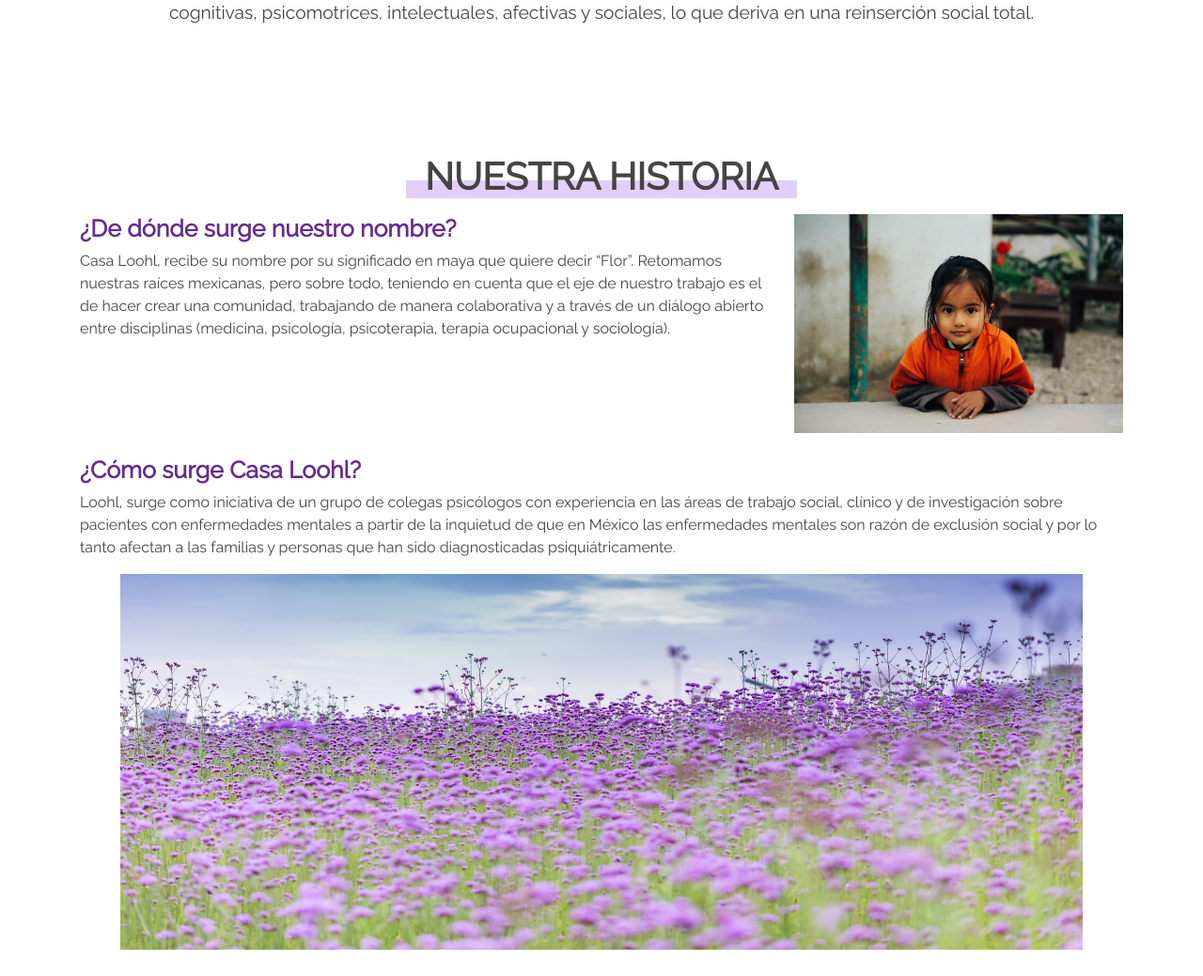
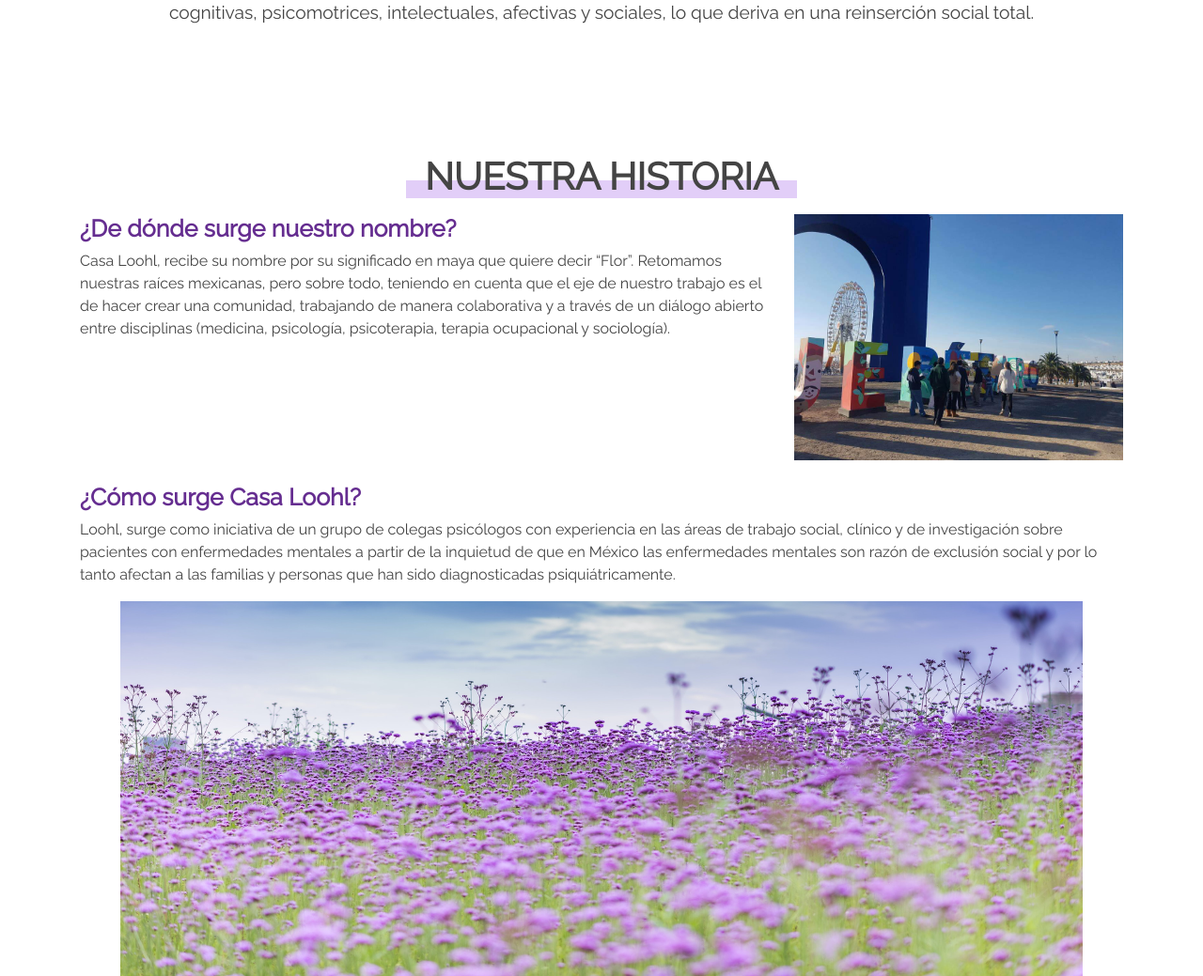
Before and after one commit to Taro-IT/Espresso, a Laravel app: page /quienes-somos in a window 1280 px wide. Shown: the part 1290-2329 px from the top of the page at 94% size. Run offline with Laravel 8, Linux system fonts and the light colour scheme; data comes from the database, SQL or seed files in the repository; data that the repository does not hold is empty; some libraries are stand-ins or nearby versions.

Commit message:
fix: replace and delete test img

```diff
--- a/resources/views/about_us.blade.php
+++ b/resources/views/about_us.blade.php
@@ -101,7 +101,7 @@
                         sociología).</p>
                 </div>
                 <div class="col-md-4" data-aos="fade-left" data-aos-delay="500">
-                    <img class="d-block img-fluid" src="/about_us/test_image_2.jpg" alt="image-girl">
+                    <img class="d-block img-fluid" src="{{asset('images/about_us.jpg')}}" alt="Pacientes frente a letrero de Querétaro">
                 </div>
             </div>
             <br>
```
Also changed, not shown: public/about_us/test_image_1.jpg (deleted), public/about_us/test_image_2.jpg (deleted), public/about_us/test_image_3.jpeg (deleted), public/about_us/test_image_4.jpeg (deleted), public/about_us/test_image_5.jpg (deleted), public/images/about_us.jpg (added).
